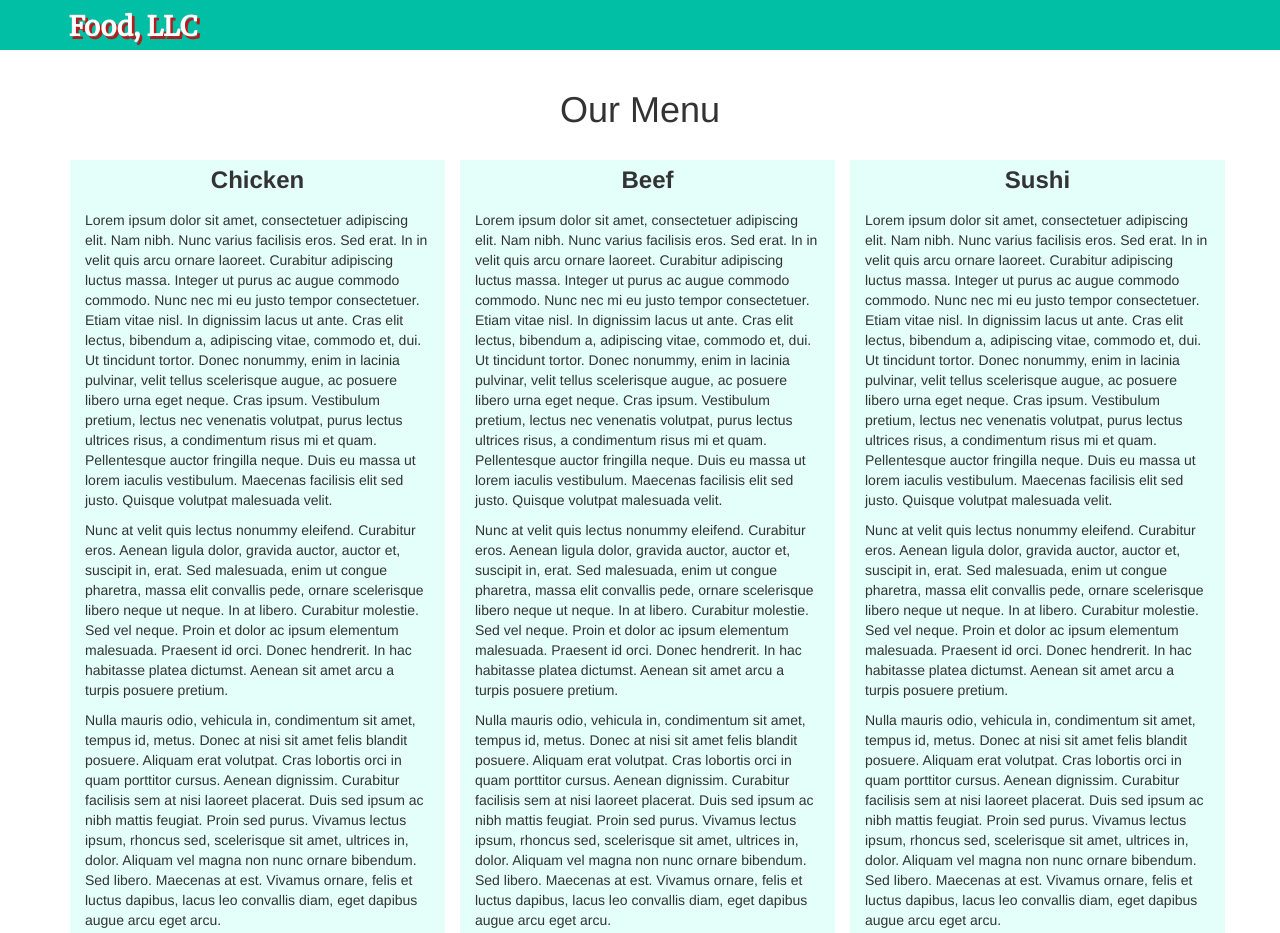
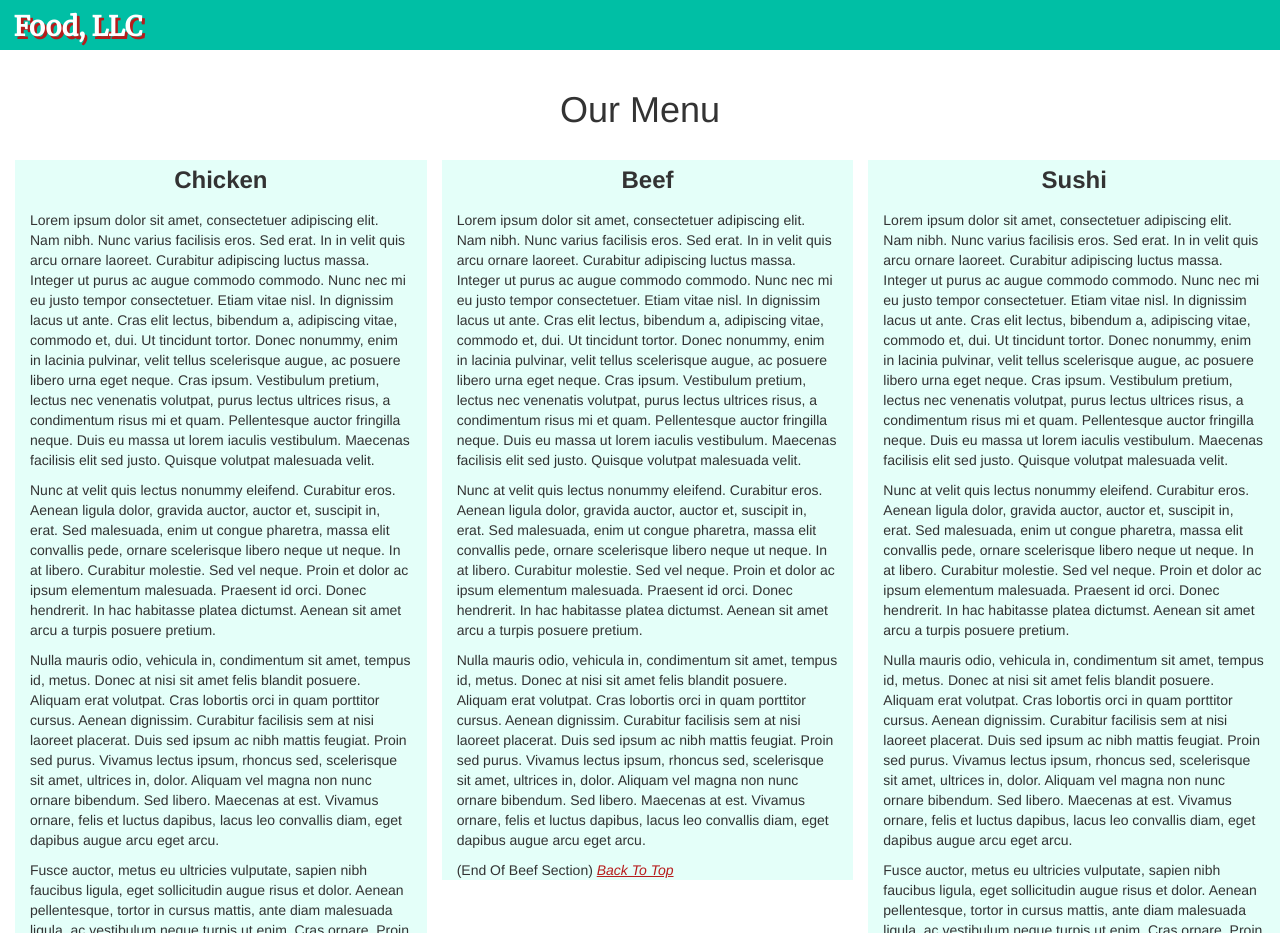
Before and after one commit to blindpower/hcj-module3, a plain HTML site: page hcj-mod3/index.html in a window 1280 px wide. Shown: the top 933 px of the page. Drawn offline with Linux system fonts and the light colour scheme; a web font is replaced by a local one.

Commit message:
changed to container-fluid

```diff
--- a/hcj-mod3/css/styles.css
+++ b/hcj-mod3/css/styles.css
@@ -27,7 +27,7 @@
 #nav-list {
   margin-top: 0px;
   margin-bottom: 0px;
-  background-color: rgba(183,28,28,1);
+  background-color: rgba(183,28,28,0.7);
 }
 #nav-list a {
   text-align: center;
--- a/hcj-mod3/index.html
+++ b/hcj-mod3/index.html
@@ -20,7 +20,7 @@
 <body>
   <header>
     <nav id="header-nav" class="navbar navbar-default">
-      <div class="container">
+      <div class="container-fluid">
         <div class="navbar-header">
           <div class="navbar-brand">
             <a href="index.html"><h1>Food, LLC</h1></a>
@@ -51,7 +51,7 @@
     </nav><!-- #header-nav -->
   </header>
 
-  <div class="container">
+  <div class="container-fluid">
     <h1 id="menu-title" class="text-center">Our Menu</h1>
       <div class="menu-row row">
         <div class="col-sx-4 col-sm-6 col-md-4 col-lg-4">
```
